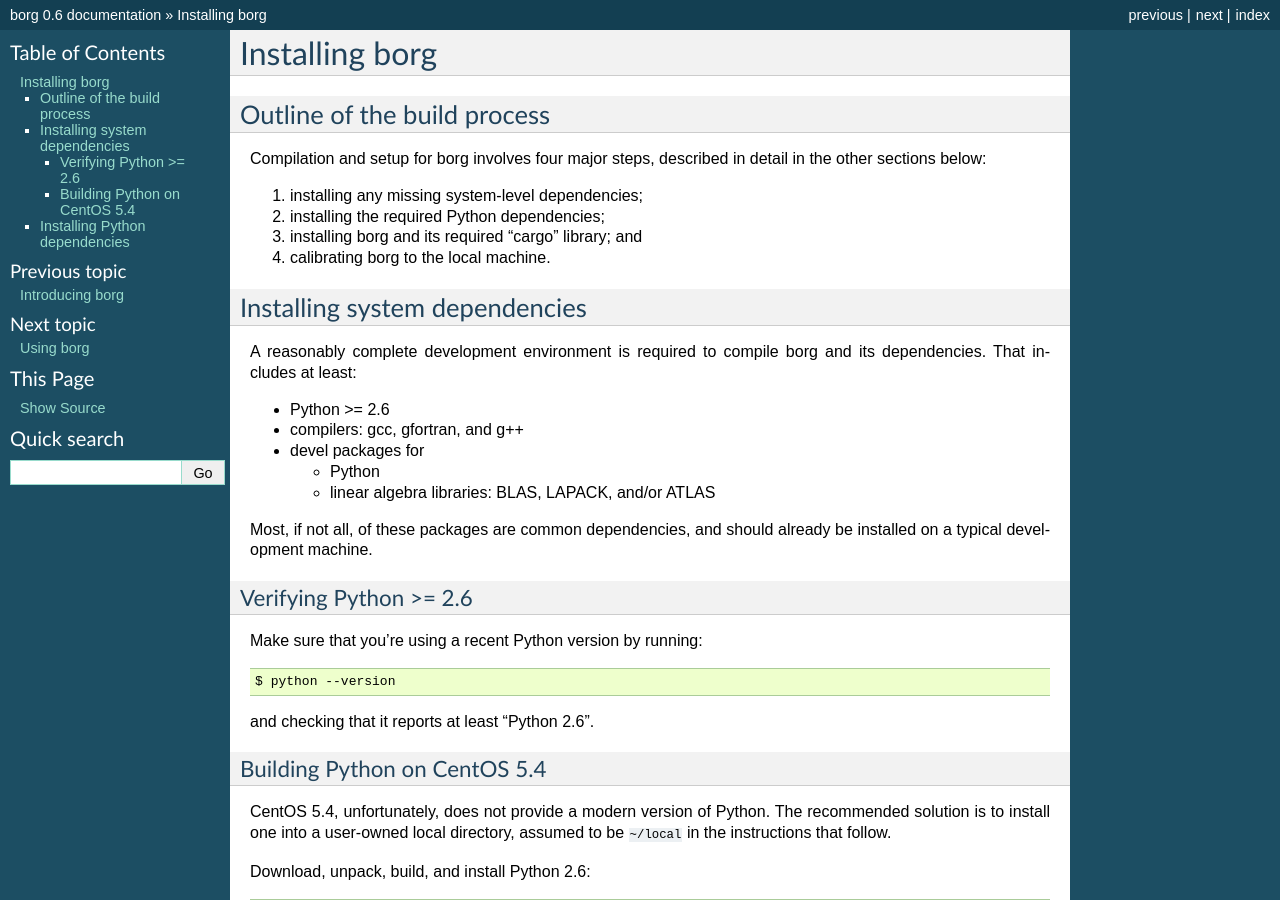
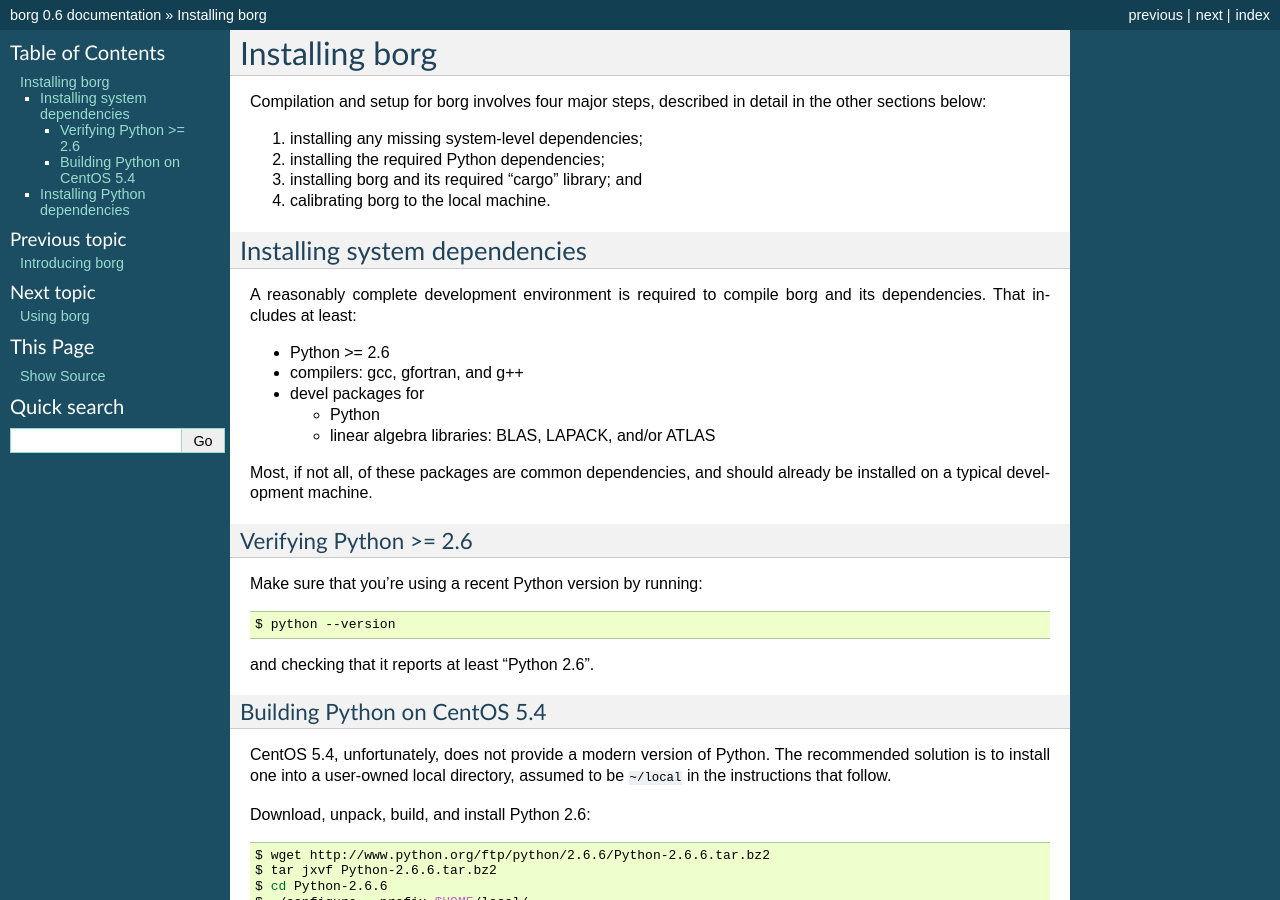
Before and after one commit to borg-project/borg, a Sphinx documentation site: the page built from docs/installation.rst, in a window 1280 px wide and 900 px high. Built offline with Sphinx 7.4.7, drawn with Linux system fonts in a browser that asks for light colours.

Commit message:
Documentation style tweak.

```diff
--- a/docs/installation.rst
+++ b/docs/installation.rst
@@ -1,8 +1,5 @@
 Installing borg
 ===============
-
-Outline of the build process
-----------------------------
 
 Compilation and setup for borg involves four major steps, described in detail
 in the other sections below:
```
